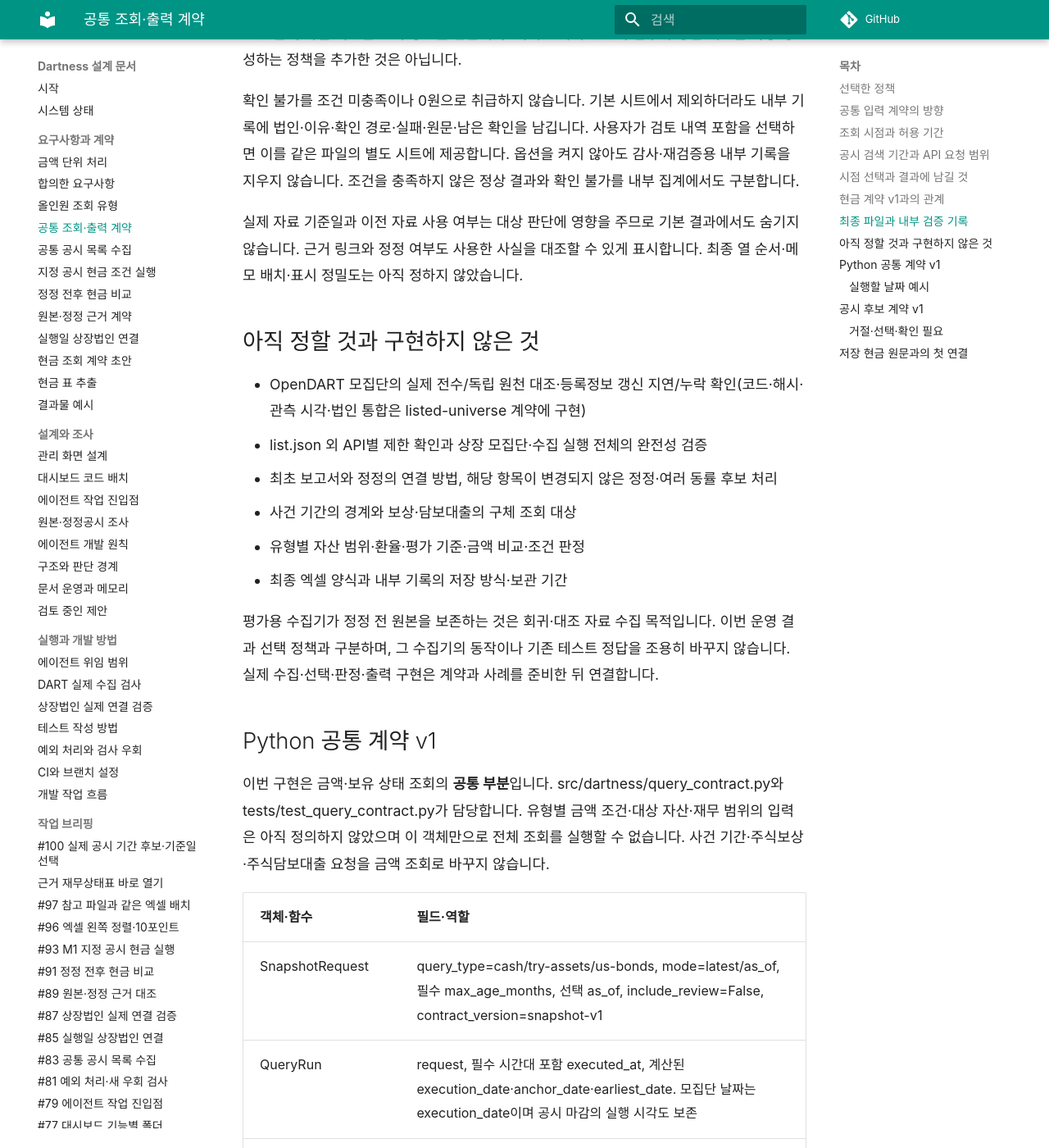
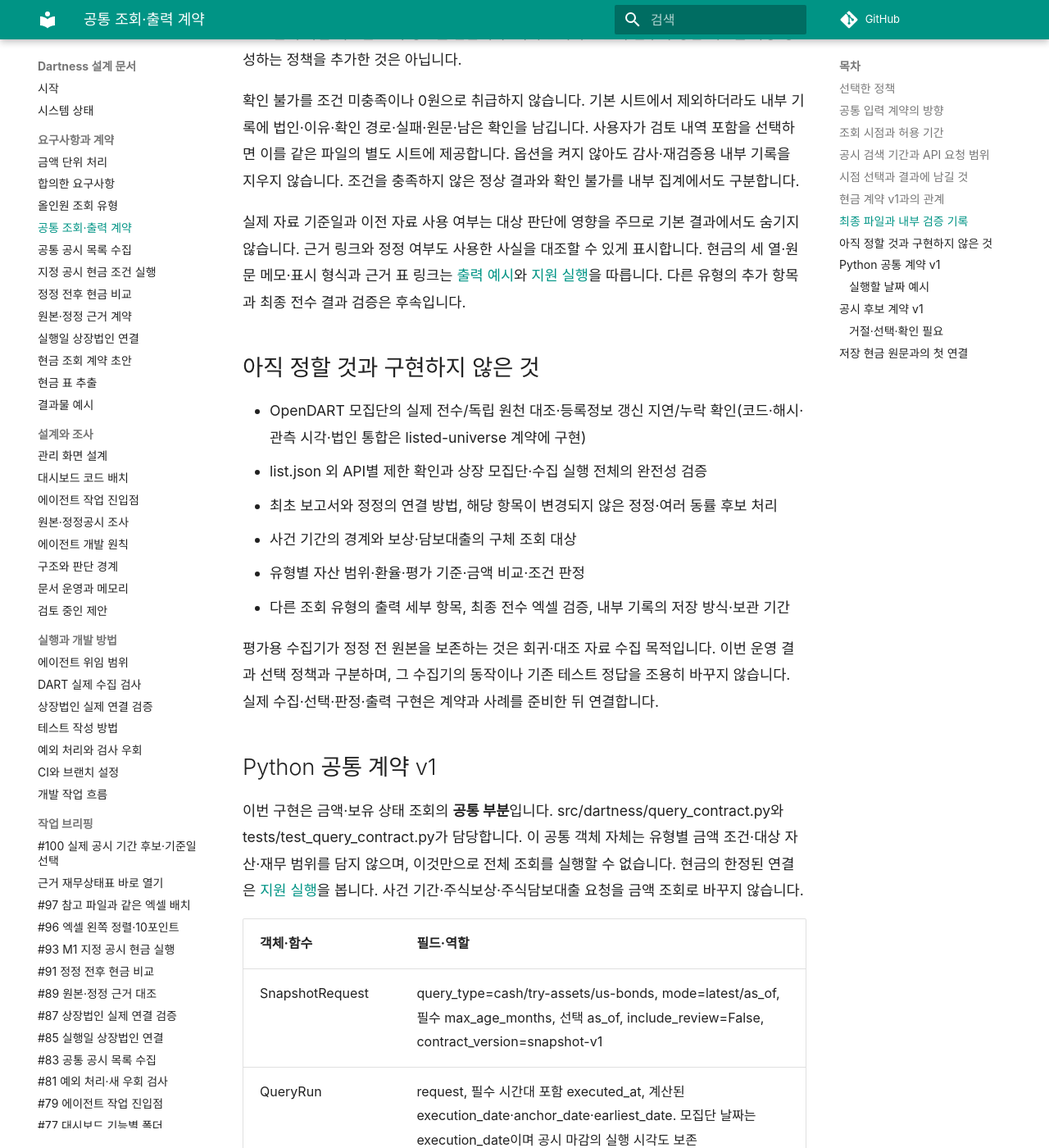
Before and after one commit to YUJAEYUN/Dartness, an MkDocs documentation site: the page built from docs/specs/common-query-contract.md, in a window 1280 px wide and 1400 px high, scrolled down 5895 px. Shown: the whole window at 82% size. Built offline with MkDocs 1.6.1 and Material for MkDocs 9.7.7, drawn with Linux system fonts in a browser that asks for light colours; comment, search, counter and statistics services are not loaded; some of the changed text lies outside the part shown.

Commit message:
공통 계약의 미연결 설명을 현재 지원 범위와 구분

```diff
--- a/docs/specs/common-query-contract.md
+++ b/docs/specs/common-query-contract.md
@@ -1,6 +1,6 @@
 # 공통 조회·시점·출력 계약 초안
 
-상태: 2026-11-23 사용자 선택을 정리했습니다. 아래는 합의한 정책과 입력·결과 계약의 초안이며 Python 금액·보유 조회의 공통 입력·실행 기록·날짜 선택 계약을 구현했습니다. 전수 조회·공시 버전 선택·정정 반영·엑셀 생성 엔진은 아직 없습니다. 유형별 범위는 [조회 유형](query-types.md), 구현 수준은 [시스템 상태](../system-status.md)를 봅니다.
+상태: 2026-11-23 사용자 선택을 정리했습니다. 아래는 합의한 정책과 입력·결과 계약의 초안이며 Python 금액·보유 조회의 공통 입력·실행 기록·날짜 선택 계약을 구현했습니다. [저장 현금 원문 연결](cash-report-slice.md#report-candidates)은 기간 후보·선택·금액·엑셀을 제한적으로 지원합니다. 전수 조회·최신 유효 정정 적용은 아직 미완료입니다. 유형별 범위는 [조회 유형](query-types.md), 구현 수준은 [시스템 상태](../system-status.md)를 봅니다.
 
 ## 선택한 정책
 
@@ -89,7 +89,7 @@
 
 사용자 요청의 기준일과, 추출할 표의 선정된 기준일을 구분합니다. 예를 들어 사용자가 2025-12-31을 요청하고 허용 범위 안에서 2025-09-30 자료를 선정했다면, 추출에 전달하는 CashQuery.as_of는 실제 표의 2025-09-30입니다. 상위 실행 기록에는 원래 요청일 2025-12-31과 대체 사용 사실을 따로 남깁니다.
 
-CashValue.as_of와 CashQuery.as_of는 여전히 같아야 합니다. 기존 다른 날짜 거절 테스트와 원문 정답은 유지합니다. 이는 실제 금액의 날짜를 바꿔 표시하지 못하게 하는 경계입니다. 새 날짜 선택 계약과 기존 추출 함수를 연결한 운영 엔진은 아직 없습니다. 추출 함수가 과거 자료를 자동 선택하도록 바뀐 것은 아닙니다.
+CashValue.as_of와 CashQuery.as_of는 여전히 같아야 합니다. 기존 다른 날짜 거절 테스트와 원문 정답은 유지합니다. 이는 실제 금액의 날짜를 바꿔 표시하지 못하게 하는 경계입니다. [저장 현금 원문 연결](cash-report-slice.md#report-candidates)이 날짜 선택 결과를 기존 추출기에 전달합니다. 추출 함수 자체가 과거 자료를 임의 선택하도록 바뀐 것은 아니며 전수 운영 엔진은 아직 미완료입니다.
 
 기존 CASH-003은 이 날짜 혼동 금지로 적용합니다. 사용자가 허용한 이전 자료 선택을 명시적으로 기록하는 것과, 다른 시점을 요청 시점의 금액으로 위장하는 것은 구분합니다.
 
@@ -99,7 +99,7 @@ CashValue.as_of와 CashQuery.as_of는 여전히 같아야 합니다. 기존 다
 
 확인 불가를 조건 미충족이나 0원으로 취급하지 않습니다. 기본 시트에서 제외하더라도 내부 기록에 법인·이유·확인 경로·실패·원문·남은 확인을 남깁니다. 사용자가 검토 내역 포함을 선택하면 이를 같은 파일의 별도 시트에 제공합니다. 옵션을 켜지 않아도 감사·재검증용 내부 기록을 지우지 않습니다. 조건을 충족하지 않은 정상 결과와 확인 불가를 내부 집계에서도 구분합니다.
 
-실제 자료 기준일과 이전 자료 사용 여부는 대상 판단에 영향을 주므로 기본 결과에서도 숨기지 않습니다. 근거 링크와 정정 여부도 사용한 사실을 대조할 수 있게 표시합니다. 최종 열 순서·메모 배치·표시 정밀도는 아직 정하지 않았습니다.
+실제 자료 기준일과 이전 자료 사용 여부는 대상 판단에 영향을 주므로 기본 결과에서도 숨기지 않습니다. 근거 링크와 정정 여부도 사용한 사실을 대조할 수 있게 표시합니다. 현금의 세 열·원문 메모·표시 형식과 근거 표 링크는 [출력 예시](output-example.md)와 [지원 실행](cash-report-slice.md)을 따릅니다. 다른 유형의 추가 항목과 최종 전수 결과 검증은 후속입니다.
 
 ## 아직 정할 것과 구현하지 않은 것
 
@@ -108,13 +108,13 @@ CashValue.as_of와 CashQuery.as_of는 여전히 같아야 합니다. 기존 다
 - 최초 보고서와 정정의 연결 방법, 해당 항목이 변경되지 않은 정정·여러 동률 후보 처리
 - 사건 기간의 경계와 보상·담보대출의 구체 조회 대상
 - 유형별 자산 범위·환율·평가 기준·금액 비교·조건 판정
-- 최종 엑셀 양식과 내부 기록의 저장 방식·보관 기간
+- 다른 조회 유형의 출력 세부 항목, 최종 전수 엑셀 검증, 내부 기록의 저장 방식·보관 기간
 
 평가용 수집기가 정정 전 원본을 보존하는 것은 회귀·대조 자료 수집 목적입니다. 이번 운영 결과 선택 정책과 구분하며, 그 수집기의 동작이나 기존 테스트 정답을 조용히 바꾸지 않습니다. 실제 수집·선택·판정·출력 구현은 계약과 사례를 준비한 뒤 연결합니다.
 
 ## Python 공통 계약 v1
 
-이번 구현은 금액·보유 상태 조회의 **공통 부분**입니다. src/dartness/query_contract.py와 tests/test_query_contract.py가 담당합니다. 유형별 금액 조건·대상 자산·재무 범위의 입력은 아직 정의하지 않았으며 이 객체만으로 전체 조회를 실행할 수 없습니다. 사건 기간·주식보상·주식담보대출 요청을 금액 조회로 바꾸지 않습니다.
+이번 구현은 금액·보유 상태 조회의 **공통 부분**입니다. src/dartness/query_contract.py와 tests/test_query_contract.py가 담당합니다. 이 공통 객체 자체는 유형별 금액 조건·대상 자산·재무 범위를 담지 않으며, 이것만으로 전체 조회를 실행할 수 없습니다. 현금의 한정된 연결은 [지원 실행](cash-report-slice.md#report-candidates)을 봅니다. 사건 기간·주식보상·주식담보대출 요청을 금액 조회로 바꾸지 않습니다.
 
 | 객체·함수 | 필드·역할 |
 |---|---|
@@ -128,7 +128,7 @@ CashValue.as_of와 CashQuery.as_of는 여전히 같아야 합니다. 기존 다
 
 실행 기록과 결과는 불변 데이터 객체입니다. 실행 기록의 날짜는 입력에서 계산하며 외부에서 별도 지정할 수 없습니다. SelectedDate를 직접 만들더라도 한도 밖 날짜는 거절합니다. 선택 결과의 is_prior는 실제 자료 날짜가 anchor_date보다 이전인지를 뜻하며 최신 모드에서도 표시합니다. 최종 출력에는 모드·계산 기준 날짜·실제 자료 날짜를 함께 사용해야 합니다.
 
-이 함수는 공시를 읽거나 문서·정정을 선택하지 않습니다. 날짜 중복은 같은 날짜로 처리하되 동일 날짜의 여러 문서 중 하나를 임의로 고르지 않습니다. 아래 공시 후보 계약은 명시된 법인·항목·범위·통화 키의 일치를 검사합니다. 실제 원문에서 키를 판정하는 책임과 수집 완전성 확인은 상위 단계에 있으며 아직 연결하지 않았습니다. 날짜 선택 성공을 공시 사실·조건 충족으로 표시할 수 없습니다. 선택된 날짜만 기존 CashQuery.as_of에 전달할 수 있고 원래 요청과 실행 기록은 함께 보존해야 합니다.
+이 함수는 공시를 읽거나 문서·정정을 선택하지 않습니다. 날짜 중복은 같은 날짜로 처리하되 동일 날짜의 여러 문서 중 하나를 임의로 고르지 않습니다. 아래 공시 후보 계약은 명시된 법인·항목·범위·통화 키의 일치를 검사합니다. 실제 원문에서 키를 판정하는 책임과 수집 완전성 확인은 상위 단계에 있습니다. 저장 현금 원문의 기간/단위/현금 근거는 제한적으로 연결했으며 범위 자동 판정·수집 완전성 확인은 후속입니다. 날짜 선택 성공을 공시 사실·조건 충족으로 표시할 수 없습니다. 선택된 날짜만 기존 CashQuery.as_of에 전달할 수 있고 원래 요청과 실행 기록은 함께 보존해야 합니다.
 
 ### 실행할 날짜 예시
 
@@ -188,7 +188,7 @@ item_key와 basis는 상위 단계가 실제 근거에 맞게 명시해야 하
 | 9월 30일 후보 두 건과 6월 30일 단일 후보 | 9월의 모호함으로 보류, 6월로 후퇴하지 않음 |
 | 요청 범위 밖 날짜 또는 실행일 뒤 공시만 존재 | period_unavailable, 선택 후보·금액 없음 |
 
-이 예시는 합성 메타데이터 테스트입니다. 사실 검증이나 실제 공시 추출 평가가 아닙니다. status=selected는 제공된 후보 중 날짜와 식별 범위가 맞는 한 건이라는 뜻이며 공시 내용·정정 완전성·금액 조건 충족을 확정하지 않습니다. 보고서에서 후보를 생성하고 item_key·basis·통화를 판정하거나 기존 CashQuery·추출기에 연결하는 부분은 아직 없습니다. 동일 날짜의 여러 후보를 해결할 정정 연결 규칙도 후속입니다.
+이 예시는 합성 메타데이터 테스트입니다. 사실 검증이나 실제 공시 추출 평가가 아닙니다. status=selected는 제공된 후보 중 날짜와 식별 범위가 맞는 한 건이라는 뜻이며 공시 내용·정정 완전성·금액 조건 충족을 확정하지 않습니다. 지원 현금 원문의 후보 생성·기존 CashQuery/추출기 연결은 아래 실행 경로를 사용합니다. 범용 보고서 의미 판정과 별도/개별 자동 판정은 아직 없습니다. 동일 날짜의 여러 후보를 해결할 정정 연결 규칙도 후속입니다.
 
 
 ## 저장 현금 원문과의 첫 연결
```
Also changed, not shown: 1 other file.
